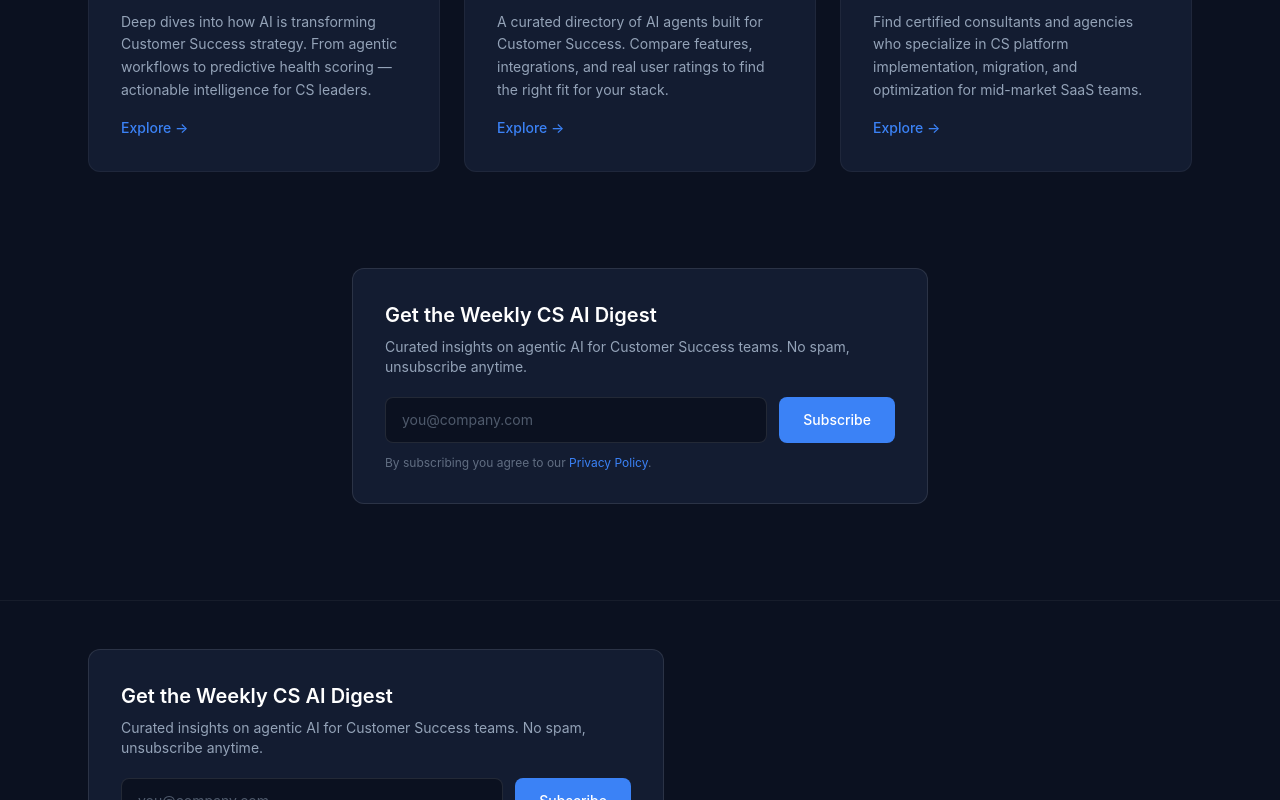
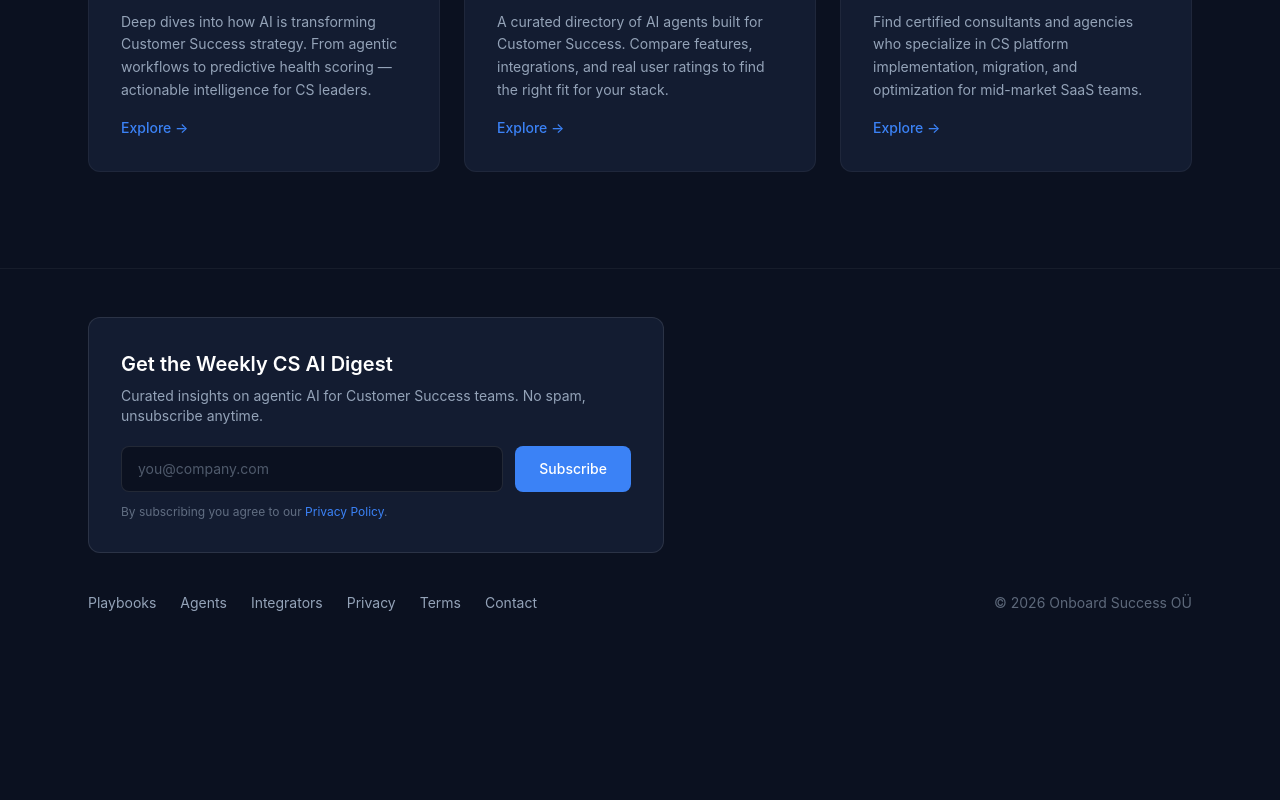
Before and after one commit to Fikret-Alimov/onboard-success, a Next.js app: page / in a window 1280 px wide. Shown: the part 517-1317 px from the top of the page. After the commit the page ends 1178 px from the top, so only its background shows below. Built offline with nearby package versions, Linux system fonts and the light colour scheme.

Commit message:
Fix duplicate email capture on homepage

```diff
--- a/src/app/page.tsx
+++ b/src/app/page.tsx
@@ -1,5 +1,5 @@
 import Link from "next/link";
-import EmailCapture from "@/components/EmailCapture";
+
 
 const sections = [
   {
@@ -63,12 +63,7 @@ export default function HomePage() {
         </div>
       </section>
 
-      {/* Email Capture */}
-      <section className="max-w-6xl mx-auto px-6 pb-24">
-        <div className="max-w-xl mx-auto">
-          <EmailCapture />
-        </div>
-      </section>
+      {/* Email capture is in the footer — no duplicate needed here */}
     </>
   );
 }
```
